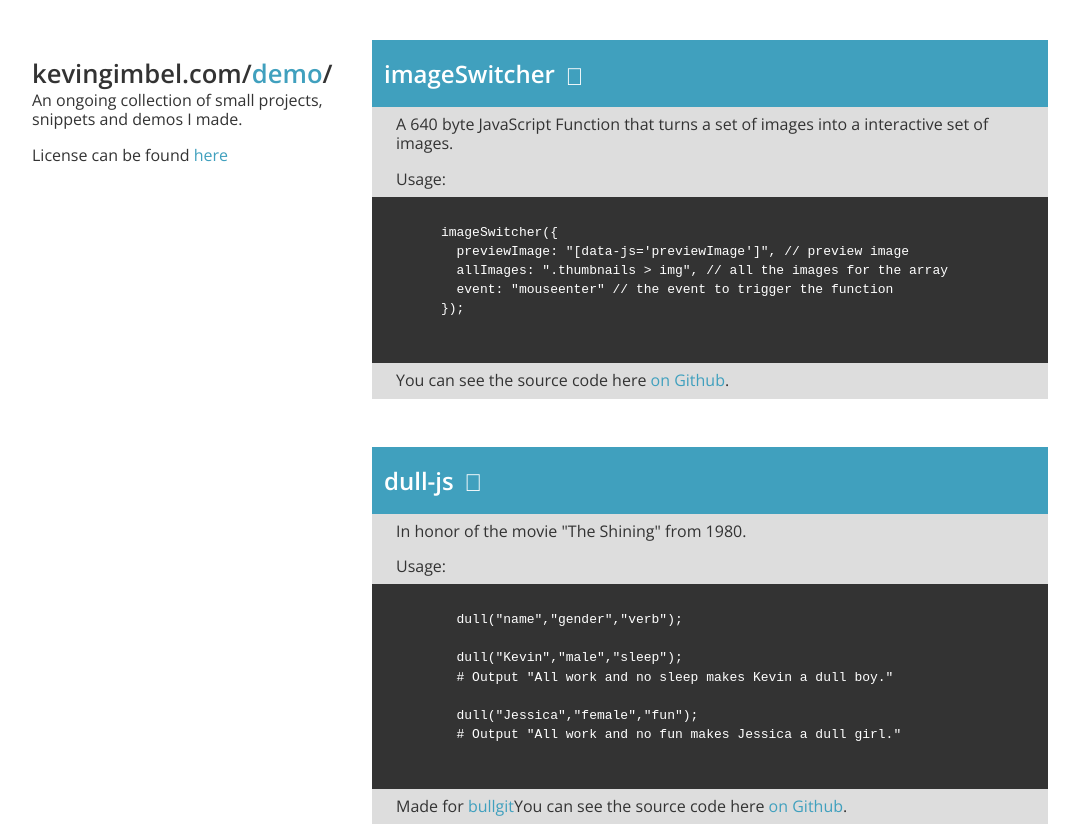
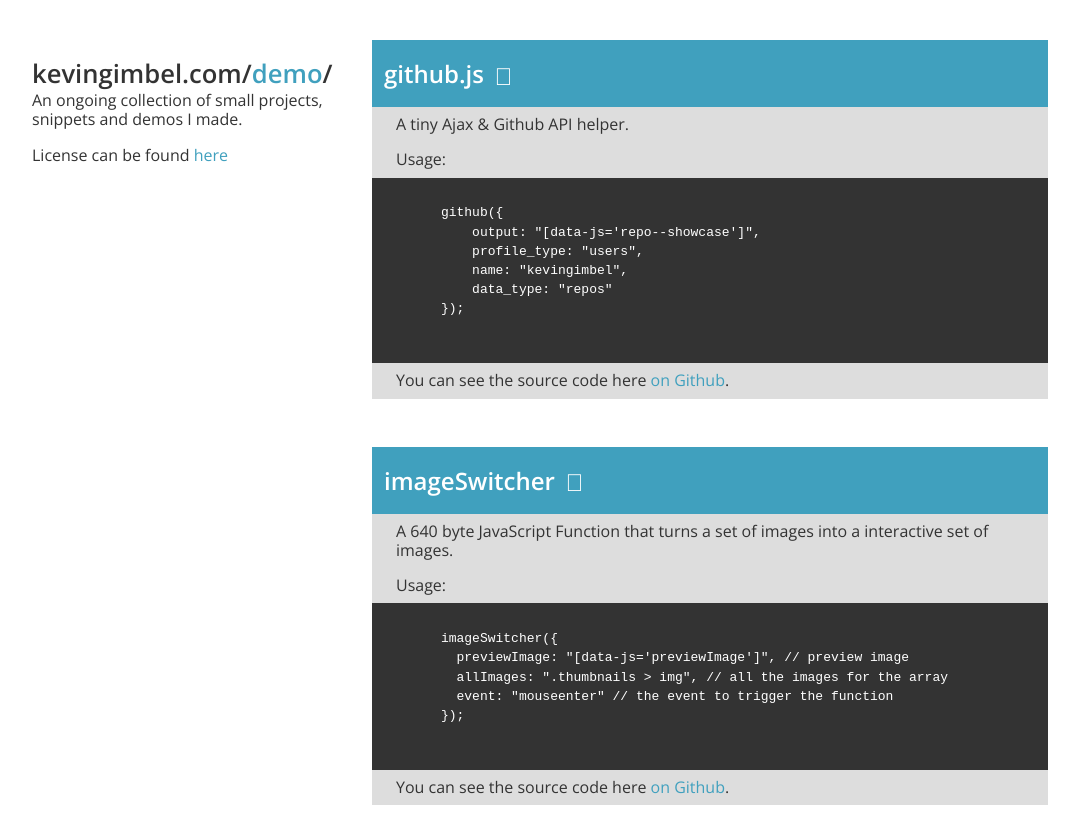
Before and after one commit to KevinGimbel/demo, a plain HTML site: page index.html in a window 1280 px wide. Shown: the top 827 px of the page, without its empty margins (112-1191 px from the left). Drawn offline with nearby package versions, Linux system fonts and the light colour scheme.

Commit message:
added github.js

```diff
--- a/index.html
+++ b/index.html
@@ -15,6 +15,27 @@
   </aside>
 
   <main class="content">
+
+<article class="project">
+      <hgroup class="project__header">
+        <h2 class="project--title"><a href="github-js/">github.js</a></h2>
+      </hgroup>
+      <div class="project__body">
+      <p>A tiny Ajax & Github API helper.</p>
+      <p>Usage:</p>
+      <pre>
+        <code>
+        github({
+            output: "[data-js='repo--showcase']",
+            profile_type: "users",
+            name: "kevingimbel",
+            data_type: "repos"
+        });
+        </code>
+      </pre>
+      <p>You can see the source code here <a href="https://github.com/kevingimbel/demo/tree/master/github-js">on Github</a>.</p>
+      </div>
+    </article>
 
 
     <article class="project">
```
